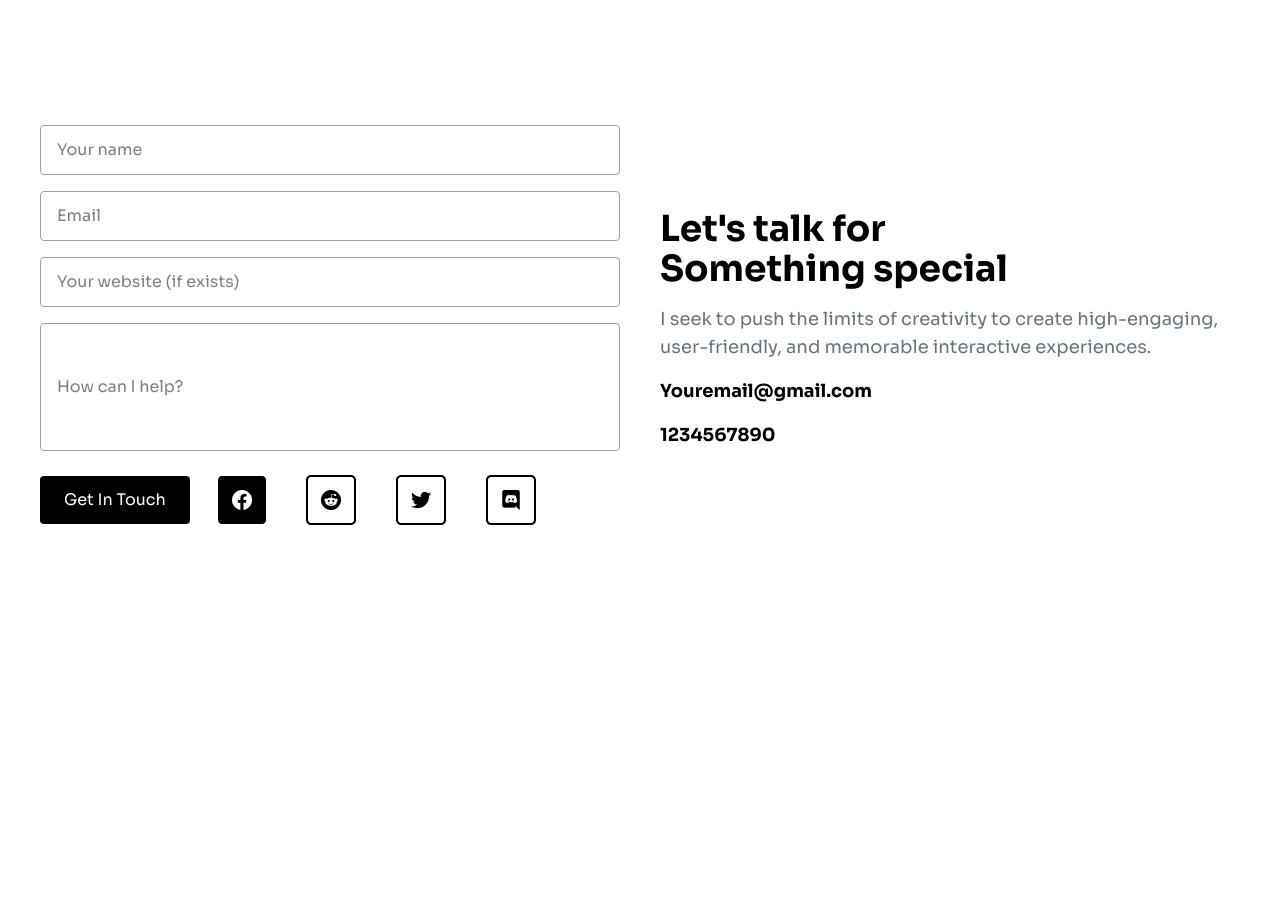
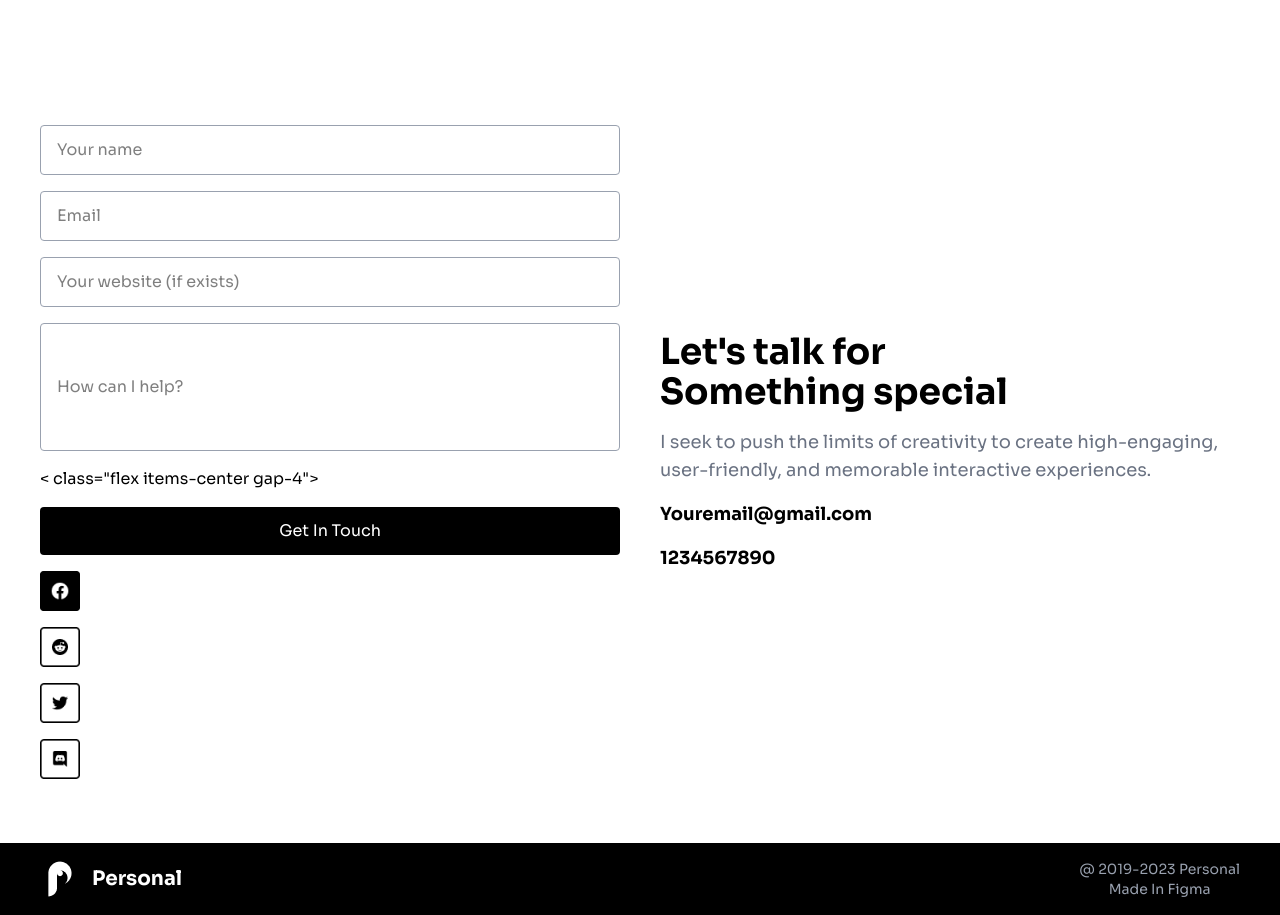
Before and after one commit to raymondhermanikourou-gif/maquette-porfolio, a website: page index.html in a window 1280 px wide. Shown: the part 5547-6462 px from the top of the page. Before the commit the page ends 6144 px from the top, so only its background shows below. Drawn offline with Linux system fonts and the light colour scheme.

Commit message:
ajout footer

```diff
--- a/index.html
+++ b/index.html
@@ -267,13 +267,12 @@ when an unknown printer took a galley of type and scrambled it to specimen book.
     <input type="text" placeholder="How can I help?" class="border border-gray-400 rounded px-4 py-3 w-full h-32"></input>
 
     <!-- Bouton + icônes -->
-    <div class="flex items-center gap-4">
+    < class="flex items-center gap-4">
       <button class="bg-black text-white px-6 py-3 rounded">Get In Touch</button>
-      <img src="asset/facebk.png" alt="icon" class="px-3 py-2" />
-      <img src="asset/Button1.png" alt="icon" class="px-3 py-2" />
-      <img src="asset/Button2.png" alt="icon" class="px-3 py-2" />
-      <img src="asset/Button3.png" alt="icon" class="px-3 py-2" />
-    </div>
+      <img src="asset/facebk.png" alt="icon" class="size-10" />
+      <img src="asset/Button1.png" alt="icon" class="size-10" />
+      <img src="asset/Button2.png" alt="icon" class="size-10" />
+      <img src="asset/Button3.png" alt="icon" class="size-10" />
   </div>
 
   <!-- Texte droite -->
@@ -288,6 +287,23 @@ when an unknown printer took a galley of type and scrambled it to specimen book.
 </section>
 
     </main>
+    <footer>
+      <footer class="bg-black text-white flex flex-col md:flex-row justify-between items-center px-10 py-4">
+
+  <!-- Logo + nom -->
+  <div class="flex items-center gap-3">
+    <img src="asset/logo.png" class="size-10" />
+    <p class="font-bold text-xl">Personal</p>
+  </div>
+
+  <!-- Copyright -->
+  <div class="text-center text-sm text-gray-400 mt-4 md:mt-0">
+    <p>@ 2019-2023 Personal</p>
+    <p>Made In Figma</p>
+  </div>
+
+</footer>
+    </footer>
 
   </body>
 </html>
```
Also changed, not shown: asset/logo.png (added), src/style/output.css.
